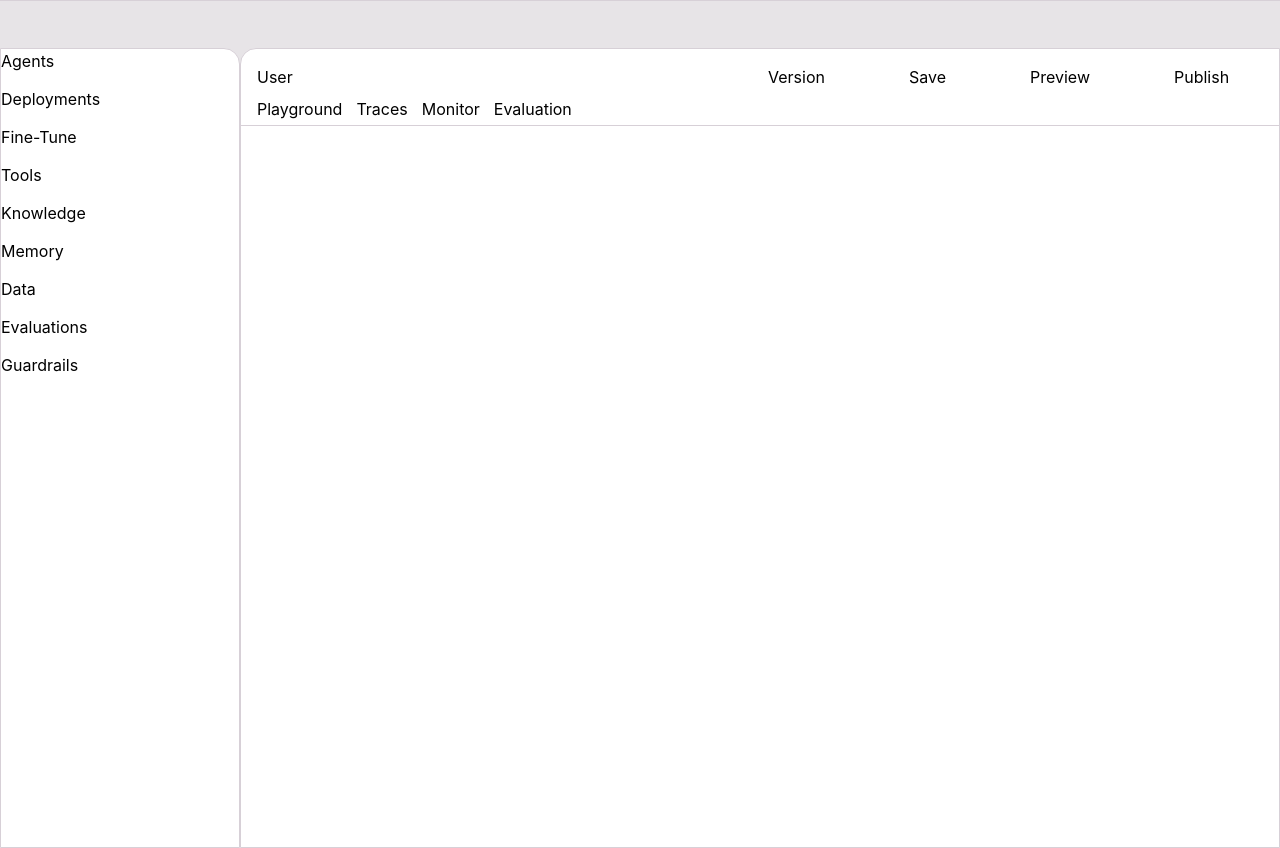
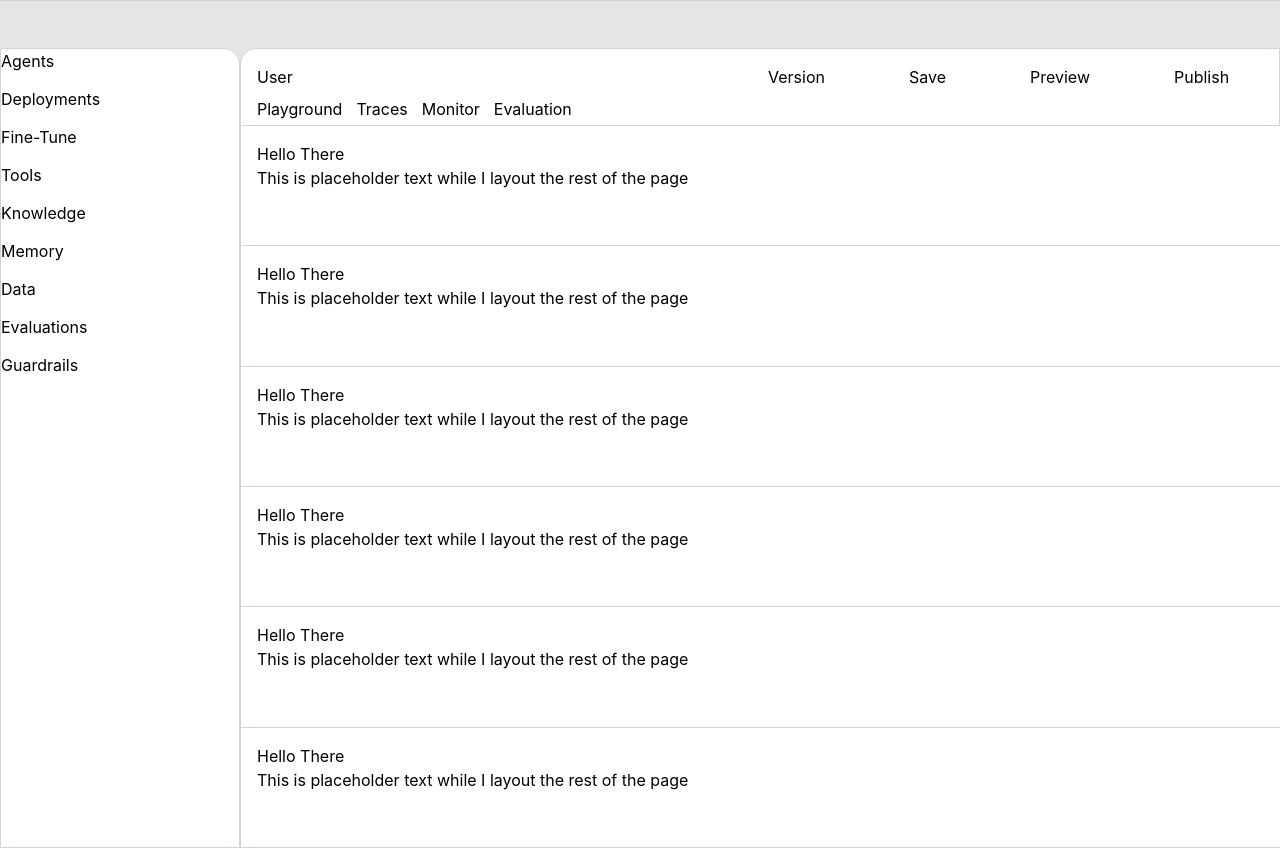
Before and after one commit to schoolblues/TailwindDemo, a React (Vite) app: page / in a window 1280 px wide. Built offline with nearby package versions, Linux system fonts and the light colour scheme.

Commit message:
Page layout
Just some placeholders while I figure out the best method to layout the page.

```diff
--- a/src/App.tsx
+++ b/src/App.tsx
@@ -1,6 +1,12 @@
 import MainContainerTabs from './components/MainContainerTabs'
 import Navbar from './components/Navbar'
 import Quickbar from './components/Quickbar'
+import ModelSelectionSettings from './components/ModelSelectionSettings'
+import ModelInstructions from './components/ModelInstructions'
+import ModelTools from './components/ModelTools'
+import ModelKnowledge from './components/ModelKnowledge'
+import ModelMemory from './components/ModelMemory'
+import ModelGuardrail from './components/ModelGuardrail'
 
 function App() {
     return (
@@ -12,8 +18,14 @@ function App() {
                 <div>
                     <Quickbar />
                 </div>
-                <div className='flex flex-1'>
+                <div className='flex flex-col flex-1'>
                     <MainContainerTabs />
+                    <ModelSelectionSettings />
+                    <ModelInstructions />
+                    <ModelTools />
+                    <ModelKnowledge/>
+                    <ModelMemory />
+                    <ModelGuardrail />
                 </div>
             </div>
         </div>
--- a/src/components/MainContainerTabs.tsx
+++ b/src/components/MainContainerTabs.tsx
@@ -12,7 +12,7 @@ function MainContainerTabs() {
                     <p>Publish</p>
                 </div>
             </div>
-            <div className="pb-1 pt-2 pl-4 border-b border-solid border-mauve-300 flex space-x-3.5">
+            <div className="pb-1 pt-2 pl-4 border-solid border-mauve-300 flex space-x-3.5">
                 <p>Playground</p>
                 <p>Traces</p>
                 <p>Monitor</p>
--- a/src/components/ModelGuardrail.tsx
+++ b/src/components/ModelGuardrail.tsx
@@ -0,0 +1,12 @@
+function ModelGuardrail() {
+    return (
+        <div className="flex h-full border-l border-b border-solid border-mauve-300 bg-white">
+            <div className="pl-4 pt-4 flex-col">
+                <p>Hello There</p>
+                <p>This is placeholder text while I layout the rest of the page</p>
+            </div>
+        </div>
+    )
+}
+
+export default ModelGuardrail
--- a/src/components/ModelInstructions.tsx
+++ b/src/components/ModelInstructions.tsx
@@ -0,0 +1,12 @@
+function ModelInstructions() {
+    return (
+        <div className="flex h-full border-l border-b border-solid border-mauve-300 bg-white">
+            <div className="pl-4 pt-4 flex-col">
+                <p>Hello There</p>
+                <p>This is placeholder text while I layout the rest of the page</p>
+            </div>
+        </div>
+    )
+}
+
+export default ModelInstructions
--- a/src/components/ModelKnowledge.tsx
+++ b/src/components/ModelKnowledge.tsx
@@ -0,0 +1,12 @@
+function ModelKnowledge() {
+    return (
+        <div className="flex h-full border-l border-b border-solid border-mauve-300 bg-white">
+            <div className="pl-4 pt-4 flex-col">
+                <p>Hello There</p>
+                <p>This is placeholder text while I layout the rest of the page</p>
+            </div>
+        </div>
+    )
+}
+
+export default ModelKnowledge
--- a/src/components/ModelMemory.tsx
+++ b/src/components/ModelMemory.tsx
@@ -0,0 +1,12 @@
+function ModelMemory() {
+    return (
+        <div className="flex h-full border-l border-b border-solid border-mauve-300 bg-white">
+            <div className="pl-4 pt-4 flex-col">
+                <p>Hello There</p>
+                <p>This is placeholder text while I layout the rest of the page</p>
+            </div>
+        </div>
+    )
+}
+
+export default ModelMemory
--- a/src/components/ModelSelectionSettings.tsx
+++ b/src/components/ModelSelectionSettings.tsx
@@ -0,0 +1,12 @@
+function ModelSelectionSettings() {
+    return (
+        <div className="flex h-full border-l border-b border-solid border-mauve-300 bg-white">
+            <div className="pl-4 pt-4 flex-col">
+                <p>Hello There</p>
+                <p>This is placeholder text while I layout the rest of the page</p>
+            </div>
+        </div>
+    )
+}
+
+export default ModelSelectionSettings
--- a/src/components/ModelTools.tsx
+++ b/src/components/ModelTools.tsx
@@ -0,0 +1,12 @@
+function ModelTools() {
+    return (
+        <div className="flex h-full border-l border-b border-solid border-mauve-300 bg-white">
+            <div className="pl-4 pt-4 flex-col">
+                <p>Hello There</p>
+                <p>This is placeholder text while I layout the rest of the page</p>
+            </div>
+        </div>
+    )
+}
+
+export default ModelTools
```
